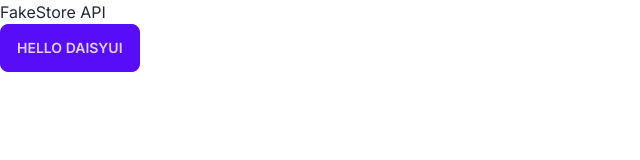
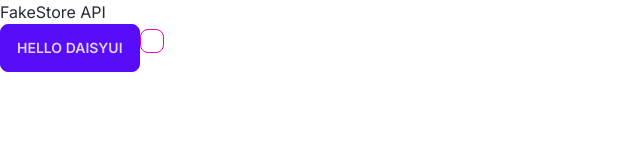
Before and after one commit to sangayt1997/nyo-tshong-fe, a Next.js app: page / in a window 1280 px wide. Shown: the top 160 px of the page, without its empty margins (0-640 px from the left). Built offline with nearby package versions, Linux system fonts and the light colour scheme.

Commit message:
refactor(nyo-tshong-fe): testing component daisyui

```diff
--- a/src/app/page.tsx
+++ b/src/app/page.tsx
@@ -3,6 +3,7 @@ export default function Home() {
     <main>
       <p>FakeStore API</p>
         <button className="btn btn-primary">Hello daisyUI</button>
+        <input type="checkbox" className="checkbox checkbox-secondary"/>
     </main>
   )
 }
```
